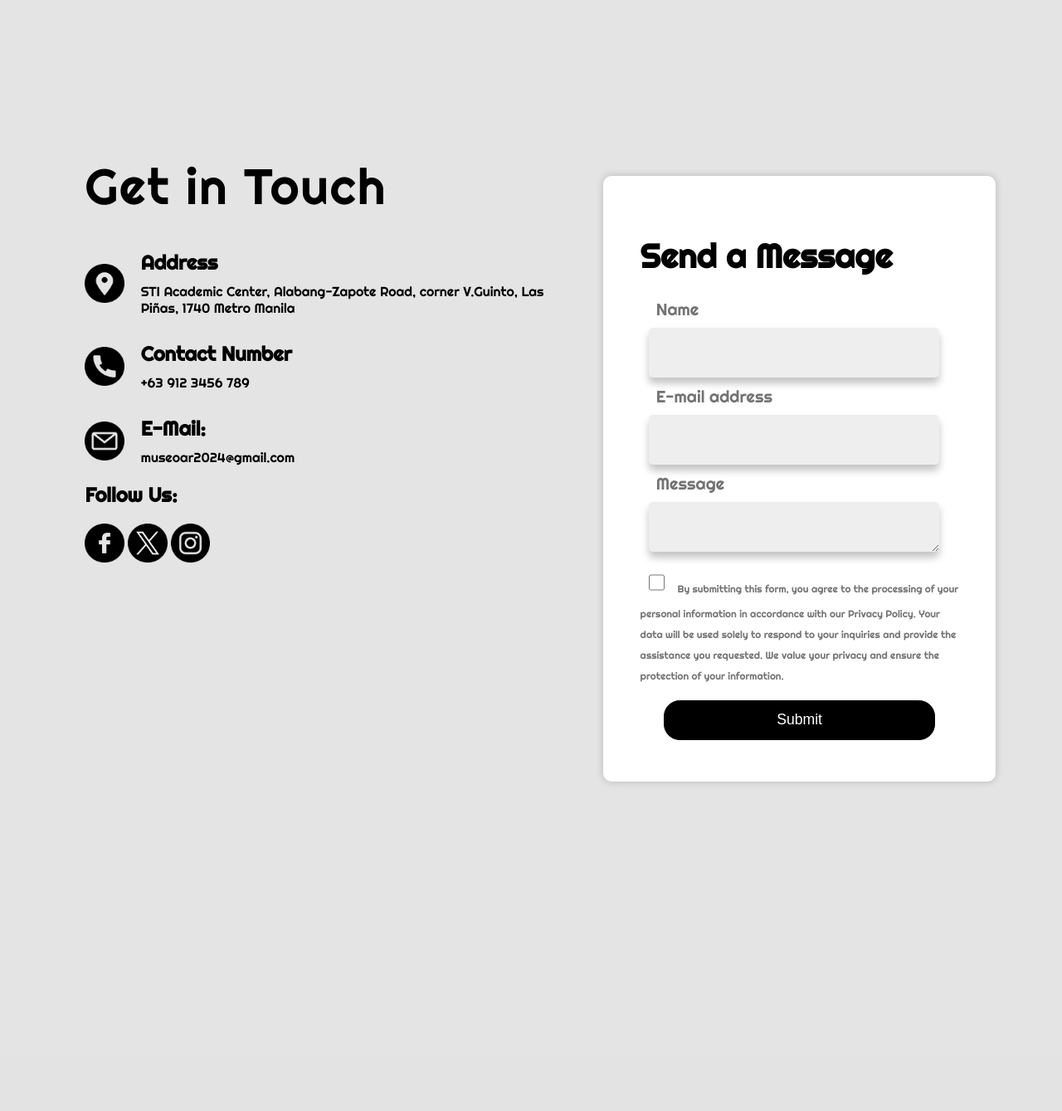
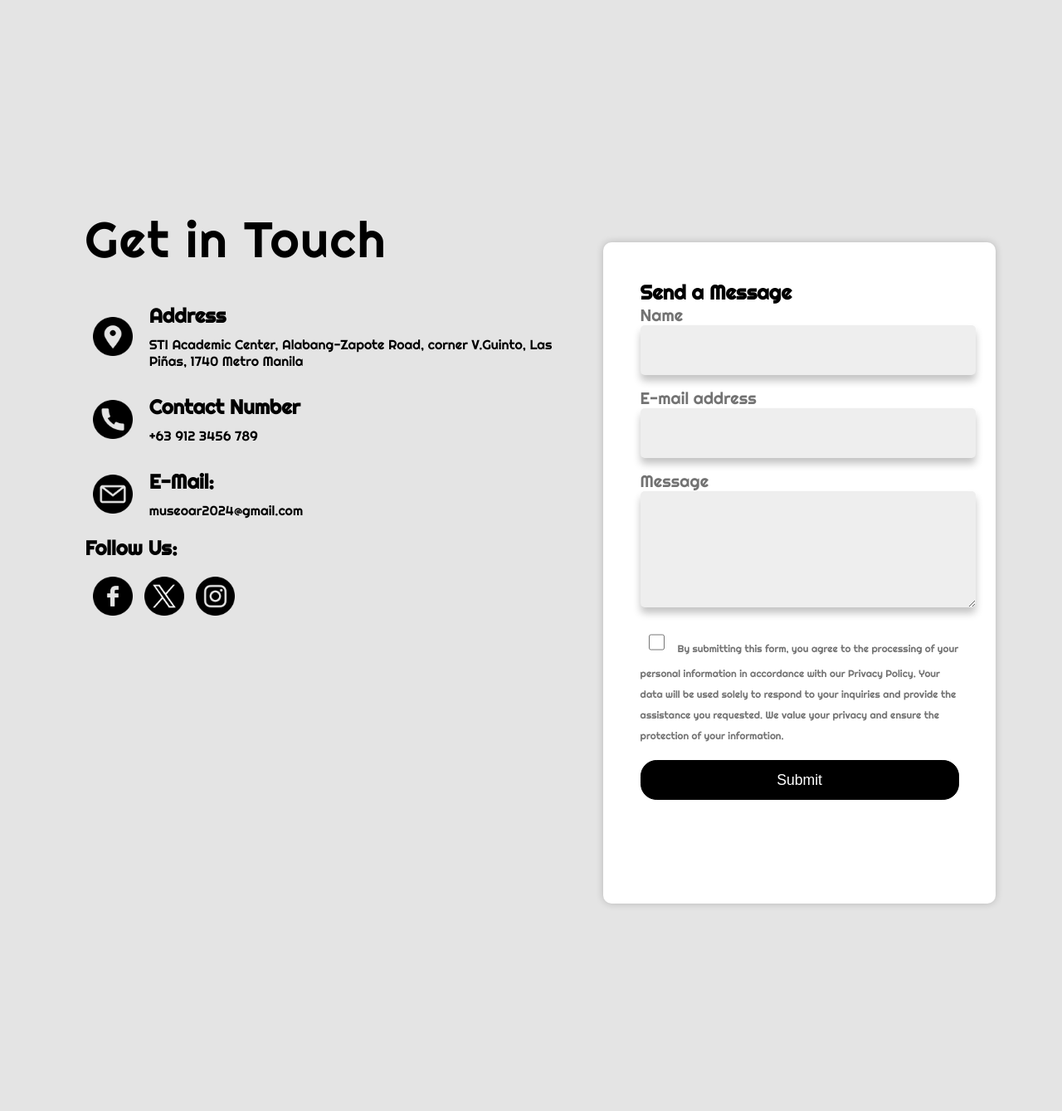
Before and after one commit to VengeTH/TMS-by-MuseoAR, a PHP site: page /Task/contactUs.php in a window 1280 px wide; the page is wider, and only the part inside the window is pictured. Shown: the part 258-1597 px from the top of that part at 83% size. Before the commit the page ends 1203 px from the top of that part, so only its background shows below. Run offline with PHP 8.4, Linux system fonts and the light colour scheme; some web fonts are replaced.

Commit message:
ongoing footer and fixed some layouts on contact us page

```diff
--- a/css/contactUs.css
+++ b/css/contactUs.css
@@ -14,7 +14,7 @@ body{
 }
 .getInTouch{
     position: relative;
-    top: 20vh;
+    top: 28vh;
     left: 8vw;
 }
 .getInTouch h1{
@@ -46,6 +46,7 @@ body{
     height: auto;
     justify-self: center; /* Center the image horizontally */
     align-self: center; /* Center the image vertically */
+    margin-left: 10px; /* Move the image slightly to the right */
 }
 .containerAddress h2{
     color: black;
@@ -72,6 +73,7 @@ body{
     height: auto;
     justify-self: center; /* Center the image horizontally */
     align-self: center; /* Center the image vertically */
+    margin-left: 10px; /* Move the image slightly to the right */
 }
 .containerContact h2{
     color: black;
@@ -98,6 +100,7 @@ body{
     height: auto;
     justify-self: center; /* Center the image horizontally */
     align-self: center; /* Center the image vertically */
+    margin-left: 10px; /* Move the image slightly to the right */
 }
 .containerEmail h2{
     color: black;
@@ -122,13 +125,17 @@ body{
     height: auto;
     justify-self: center; /* Center the image horizontally */
     align-self: center; /* Center the image vertically */
+    margin-left: 10px; /* Move the image slightly to the right */
 }
 .contactForm{
-    display: flex;
+    display: grid;
+    grid-template-columns: 1fr;
+    grid-template-rows: auto auto auto auto auto auto auto;
+    gap: 10px;
     position: relative;
     left: 56vw;
-    top: -40vh;
-    height: 80vh;
+    top: -30vh;
+    height: auto;
     width: 30vw;
     padding: 3.5vw;
     margin: 10px;
@@ -143,22 +150,29 @@ body{
 .contactForm h1{
     font-family: "Righteous", sans-serif;
     color: black;
+    font-size: 3vh;
+    margin: 0;
 }
 
-.contactForm label[for="name"], .contactForm label[for="email"], .contactForm label[for="message"]{
-    position: relative;
-    left: 1.5vw;
+.contactForm label{
+    font-size: 2.5vh;
+    margin: 0 0 5px 0; /* Add space below each label */
 }
 
 .contactForm input, .contactForm textarea{
-    width: 86%;
+    width: 100%;
     height: 5vh;
-    margin: 10px;
+    margin: 0 0 15px 0; /* Add space below each input/textarea */
     padding: 10px;
     border-radius: 5px;
     box-shadow: 0 7px 10px 0 #c4c4c4;
     border: 0px solid transparent;
     background-color: #eee;
+    font-size: 2.5vh;
+}
+
+.contactForm textarea {
+    height: 15vh;
 }
 
 .contactForm input[type="checkbox"]{
@@ -183,13 +197,12 @@ body{
 .contactForm button{
     background-color: black;
     color: white;
-    width: 85%; /* Increased width */
-    height: 6vh; /* Increased height */
-    margin: 20px auto; /* Increased margin to lower the button */
-    padding: 12px; /* Increased padding */
+    width: 100%;
+    height: 6vh;
+    margin: 20px 0;
+    padding: 12px;
     border-radius: 1.5vw;
     border: 1px solid black;
-    font-size: 2.2vh; /* Increased font size */
+    font-size: 2.2vh;
     cursor: pointer;
-    display: block;
 }
--- a/css/register.css
+++ b/css/register.css
@@ -115,6 +115,7 @@ body{
 }
 .agreement a{
     text-decoration: none;
+    color: blue;
 }
 .agreement [type="checkbox"]:checked{
     accent-color: #000;
```
Also changed, not shown: footer2.php (added, +21 -0 lines).
